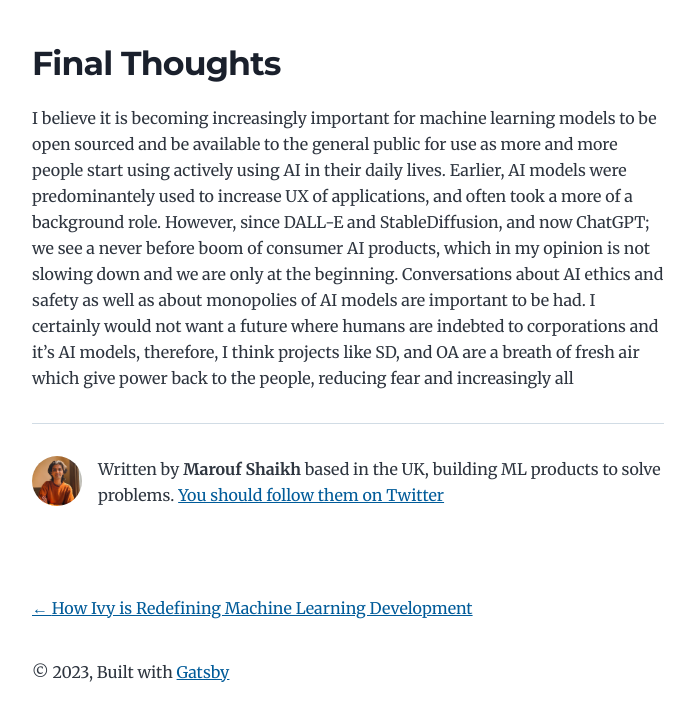
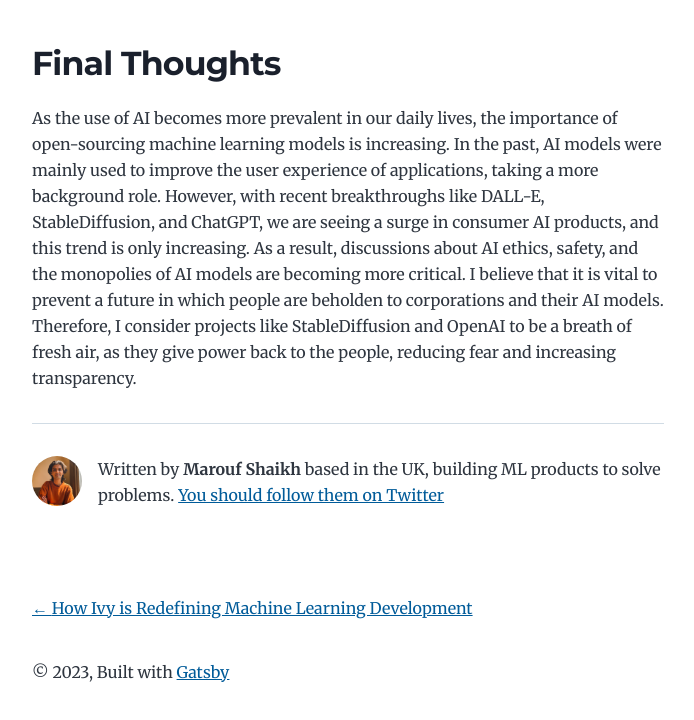
Before and after one commit to MarShaikh/ml-and-tech-blog, a Gatsby site: page /Open-Assistant/ in a window 1280 px wide. Shown: the part 2918-3638 px from the top of the page, without its empty margins (292-986 px from the left). Built offline with nearby package versions, Linux system fonts and the light colour scheme; Gatsby itself is replaced by a stand-in of ours.

Commit message:
fixed last paragraph

```diff
--- a/content/blog/Open-Assistant/index.md
+++ b/content/blog/Open-Assistant/index.md
@@ -33,4 +33,4 @@
 
 ## Final Thoughts
 
-I believe it is becoming increasingly important for machine learning models to be open sourced and be available to the general public for use as more and more people start using actively using AI in their daily lives. Earlier, AI models were predominantely used to increase UX of applications, and often took a more of a background role. However, since DALL-E and StableDiffusion, and now ChatGPT; we see a never before boom of consumer AI products, which in my opinion is not slowing down and we are only at the beginning. Conversations about AI ethics and safety as well as about monopolies of AI models are important to be had. I certainly would not want a future where humans are indebted to corporations and it’s AI models, therefore, I think projects like SD, and OA are a breath of fresh air which give power back to the people, reducing fear and increasingly all
+As the use of AI becomes more prevalent in our daily lives, the importance of open-sourcing machine learning models is increasing. In the past, AI models were mainly used to improve the user experience of applications, taking a more background role. However, with recent breakthroughs like DALL-E, StableDiffusion, and ChatGPT, we are seeing a surge in consumer AI products, and this trend is only increasing. As a result, discussions about AI ethics, safety, and the monopolies of AI models are becoming more critical. I believe that it is vital to prevent a future in which people are beholden to corporations and their AI models. Therefore, I consider projects like StableDiffusion and OpenAI to be a breath of fresh air, as they give power back to the people, reducing fear and increasing transparency.
```
